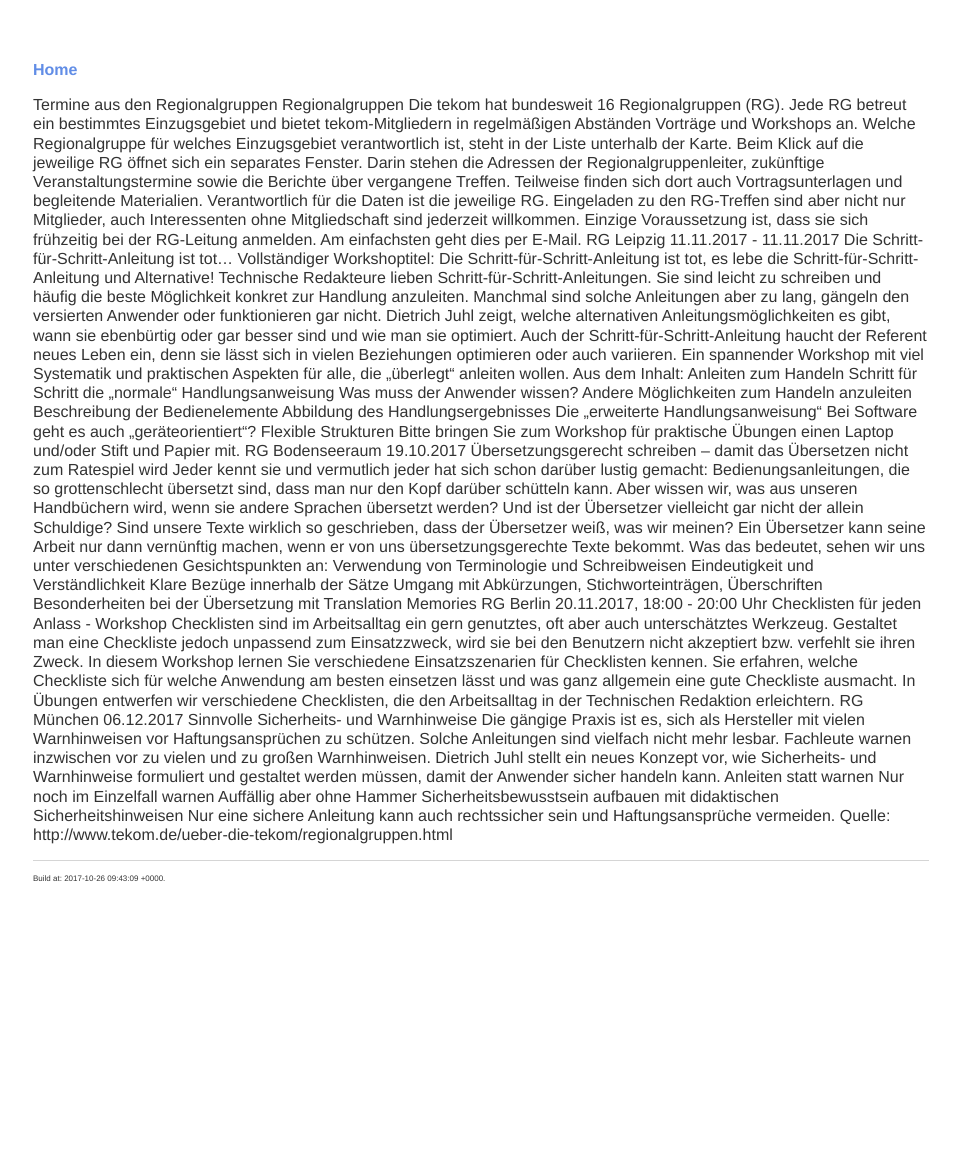
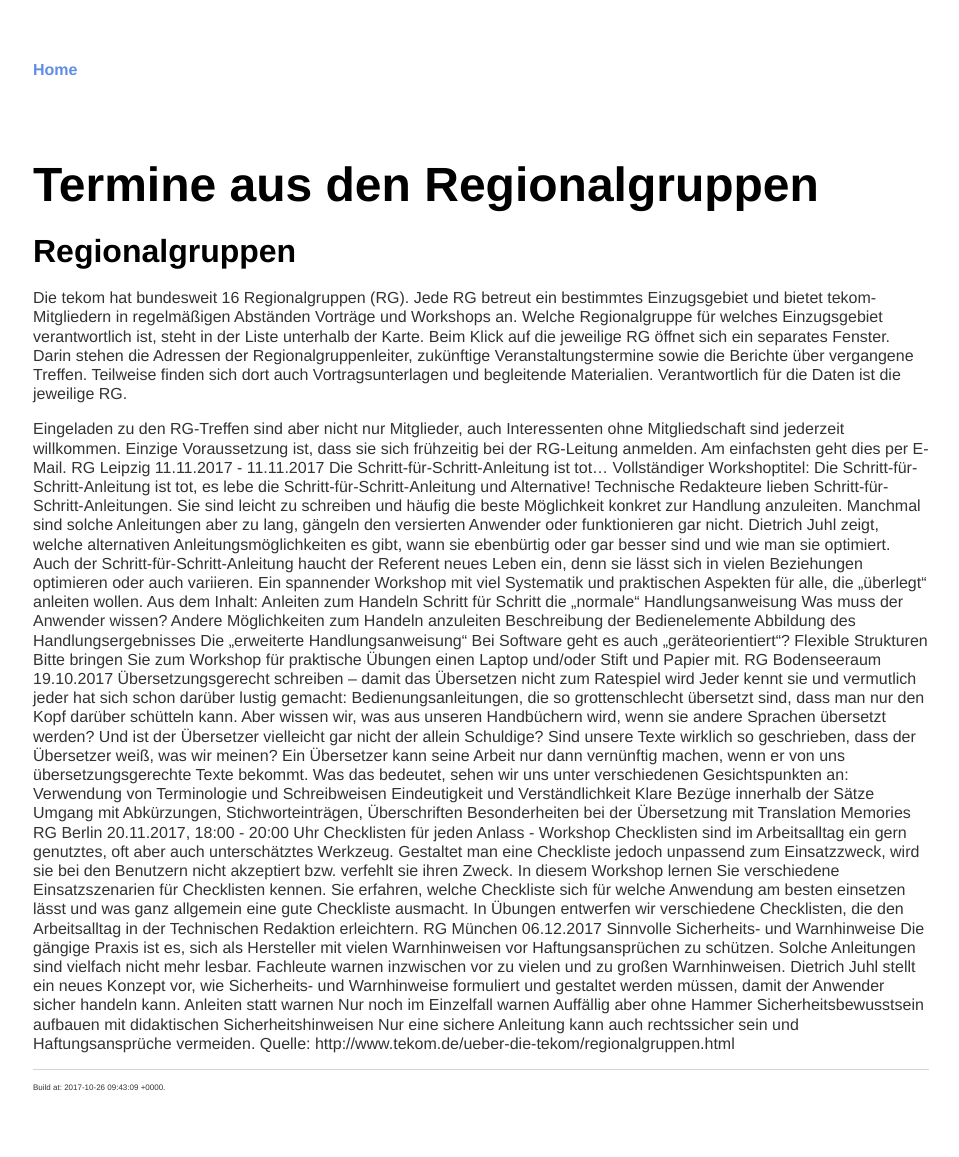
Before and after one commit to parson-AG/tekom2017_markdown_workshop_2, a Jekyll site: the page built from texte_tekom/regionalgruppen.md, in a window 1280 px wide. Shown: the whole page, without its empty margins (159-1118 px from the left). Built offline with Jekyll 4.4.1, drawn with Linux system fonts in a browser that asks for light colours; our own code applies the rules of GitHub Pages for plain Markdown files; before the commit the page ends 948 px from its top, so only the background shows below that.

Commit message:
Update regionalgruppen.md

```diff
--- a/texte_tekom/regionalgruppen.md
+++ b/texte_tekom/regionalgruppen.md
@@ -1,6 +1,8 @@
-Termine aus den Regionalgruppen
-Regionalgruppen
+# Termine aus den Regionalgruppen
+## Regionalgruppen
 Die tekom hat bundesweit 16 Regionalgruppen (RG). Jede RG betreut ein bestimmtes Einzugsgebiet und bietet tekom-Mitgliedern in regelmäßigen Abständen Vorträge und Workshops an. Welche Regionalgruppe für welches Einzugsgebiet verantwortlich ist, steht in der Liste unterhalb der Karte. Beim Klick auf die jeweilige RG öffnet sich ein separates Fenster. Darin stehen die Adressen der Regionalgruppenleiter, zukünftige Veranstaltungstermine sowie die Berichte über vergangene Treffen. Teilweise finden sich dort auch Vortragsunterlagen und begleitende Materialien. Verantwortlich für die Daten ist die jeweilige RG.
+
+
 Eingeladen zu den RG-Treffen sind aber nicht nur Mitglieder, auch Interessenten ohne Mitgliedschaft sind jederzeit willkommen. Einzige Voraussetzung ist, dass sie sich frühzeitig bei der RG-Leitung anmelden. Am einfachsten geht dies per E-Mail.
 RG Leipzig
 11.11.2017 - 11.11.2017
```
